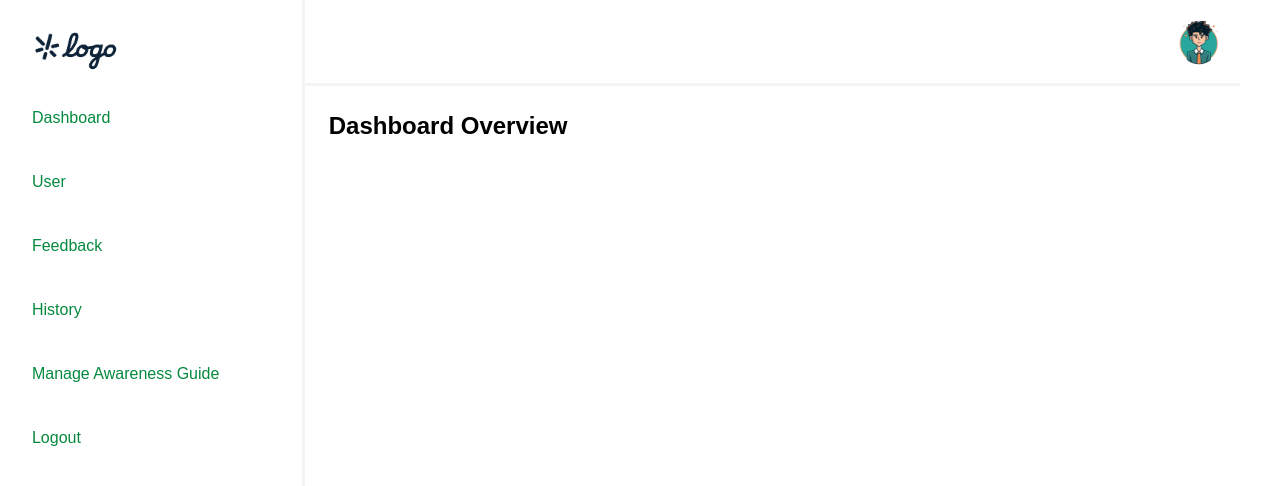
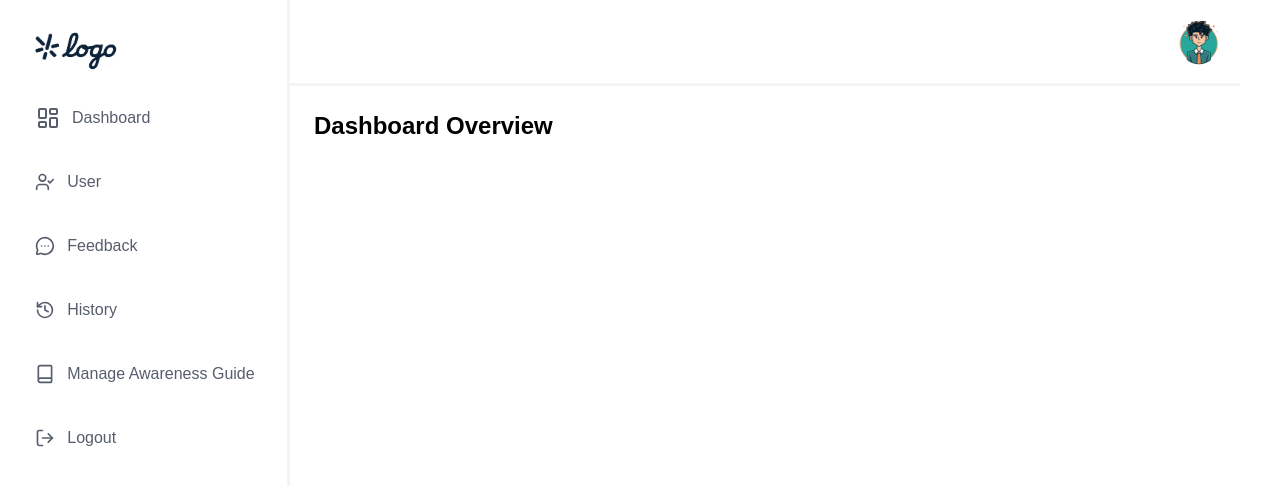
Before and after one commit to MaurenceBudiongan/awarenet-admin-web, a Next.js app: page /homepage in a window 1280 px wide. Shown: the top 486 px of the page. Built offline with nearby package versions, Linux system fonts and the light colour scheme.

Commit message:
added lucide icon on side bar

```diff
--- a/app/homepage/page.tsx
+++ b/app/homepage/page.tsx
@@ -4,7 +4,7 @@ import Image from "next/image";
 const Homepage = () => {
   return (
     <div className="flex h-screen">
-      <nav className="w-96 text-white flex flex-col p-6 space-y-6 border-r-3 border-gray-100">
+      <nav className="w-90 text-white flex flex-col p-6 space-y-6 border-r-3 border-gray-100">
         <Image
           src="/logo.png"
           alt="AwareNet Logo"
@@ -14,38 +14,134 @@ const Homepage = () => {
         />
         <div className="group flex">
           <button className="group-hover:bg-[#05893E] active:bg-[#05893E] w-1 rounded"></button>
-          <button className="py-2 px-1 w-px  rounded text-left text-[#05893E] font-inter font-medium">
+          <svg
+            xmlns="http://www.w3.org/2000/svg"
+            width="24"
+            height="24"
+            viewBox="0 0 24 24"
+            fill="none"
+            stroke="currentColor"
+            strokeWidth="2"
+            strokeLinecap="round"
+            strokeLinejoin="round"
+            className="mt-2 ml-2 mr-2 text-[#565d6d] group-hover:text-[#05893E] gitlucide lucide-layout-dashboard-icon lucide-layout-dashboard"
+          >
+            <rect width="7" height="9" x="3" y="3" rx="1" />
+            <rect width="7" height="5" x="14" y="3" rx="1" />
+            <rect width="7" height="9" x="14" y="12" rx="1" />
+            <rect width="7" height="5" x="3" y="16" rx="1" />
+          </svg>
+          <button className="py-2 px-1 w-px  rounded text-left text-[#565d6d] hover:text-[#05893E] font-inter font-medium">
             Dashboard
           </button>
         </div>
         <div className="group flex">
           <button className="group-hover:bg-[#05893E] w-1 rounded"></button>
-          <button className="py-2 px-1 w-full  rounded text-left text-[#05893E] font-inter font-medium">
+          <svg
+            xmlns="http://www.w3.org/2000/svg"
+            width="24"
+            height="24"
+            viewBox="0 0 24 24"
+            fill="none"
+            stroke="currentColor"
+            strokeWidth="2"
+            strokeLinecap="round"
+            strokeLinejoin="round"
+            className="mt-2 ml-2 mr-2 text-[#565d6d] group-hover:text-[#05893E] lucide lucide-user-check-icon lucide-user-check"
+          >
+            <path d="m16 11 2 2 4-4" />
+            <path d="M16 21v-2a4 4 0 0 0-4-4H6a4 4 0 0 0-4 4v2" />
+            <circle cx="9" cy="7" r="4" />
+          </svg>
+          <button className="py-2 px-1 w-full  rounded text-left text-[#565d6d] hover:text-[#05893E] font-inter font-medium">
             User
           </button>
         </div>
         <div className="group flex">
           <button className="group-hover:bg-[#05893E] w-1 rounded"></button>
-          <button className="py-2 px-1 w-full  rounded text-left text-[#05893E] font-inter font-medium">
+          <svg
+            xmlns="http://www.w3.org/2000/svg"
+            width="24"
+            height="24"
+            viewBox="0 0 24 24"
+            fill="none"
+            stroke="currentColor"
+            strokeWidth="2"
+            strokeLinecap="round"
+            strokeLinejoin="round"
+            className="mt-2 ml-2 mr-2 text-[#565d6d] group-hover:text-[#05893E] lucide lucide-message-circle-more-icon lucide-message-circle-more"
+          >
+            <path d="M2.992 16.342a2 2 0 0 1 .094 1.167l-1.065 3.29a1 1 0 0 0 1.236 1.168l3.413-.998a2 2 0 0 1 1.099.092 10 10 0 1 0-4.777-4.719" />
+            <path d="M8 12h.01" />
+            <path d="M12 12h.01" />
+            <path d="M16 12h.01" />
+          </svg>
+          <button className="py-2 px-1 w-full  rounded text-left text-[#565d6d] hover:text-[#05893E] font-inter font-medium">
             Feedback
           </button>
         </div>
         <div className="group flex">
           <button className="group-hover:bg-[#05893E] w-1 rounded"></button>
-          <button className="py-2 px-1 w-full  rounded text-left text-[#05893E] font-inter font-medium">
+          <svg
+            xmlns="http://www.w3.org/2000/svg"
+            width="24"
+            height="24"
+            viewBox="0 0 24 24"
+            fill="none"
+            stroke="currentColor"
+            strokeWidth="2"
+            strokeLinecap="round"
+            strokeLinejoin="round"
+            className="mt-2 ml-2 mr-2 text-[#565d6d] group-hover:text-[#05893E] lucide lucide-history-icon lucide-history"
+          >
+            <path d="M3 12a9 9 0 1 0 9-9 9.75 9.75 0 0 0-6.74 2.74L3 8" />
+            <path d="M3 3v5h5" />
+            <path d="M12 7v5l4 2" />
+          </svg>
+          <button className="py-2 px-1 w-full  rounded text-left text-[#565d6d] hover:text-[#05893E] font-inter font-medium">
             History
           </button>
         </div>
         <div className="group flex">
           <button className="group-hover:bg-[#05893E] w-1 rounded"></button>
-          <button className="py-2 px-1 w-full  rounded text-left text-[#05893E] font-inter font-medium">
+          <svg
+            xmlns="http://www.w3.org/2000/svg"
+            width="24"
+            height="24"
+            viewBox="0 0 24 24"
+            fill="none"
+            stroke="currentColor"
+            strokeWidth="2"
+            strokeLinecap="round"
+            strokeLinejoin="round"
+            className="mt-2 ml-2 mr-2 text-[#565d6d] group-hover:text-[#05893E] lucide lucide-book-icon lucide-book"
+          >
+            <path d="M4 19.5v-15A2.5 2.5 0 0 1 6.5 2H19a1 1 0 0 1 1 1v18a1 1 0 0 1-1 1H6.5a1 1 0 0 1 0-5H20" />
+          </svg>
+          <button className="py-2 px-1 w-full  rounded text-left text-[#565d6d] hover:text-[#05893E] font-inter font-medium">
             Manage Awareness Guide
           </button>
         </div>
 
         <div className="group flex">
           <button className="group-hover:bg-[#05893E] w-1 rounded"></button>
-          <button className="py-2 px-1 w-full  rounded text-left text-[#05893E] font-inter font-medium">
+          <svg
+            xmlns="http://www.w3.org/2000/svg"
+            width="24"
+            height="24"
+            viewBox="0 0 24 24"
+            fill="none"
+            stroke="currentColor"
+            strokeWidth="2"
+            strokeLinecap="round"
+            strokeLinejoin="round"
+            className="mt-2 ml-2 mr-2 text-[#565d6d] group-hover:text-[#05893E] lucide lucide-log-out-icon lucide-log-out"
+          >
+            <path d="m16 17 5-5-5-5" />
+            <path d="M21 12H9" />
+            <path d="M9 21H5a2 2 0 0 1-2-2V5a2 2 0 0 1 2-2h4" />
+          </svg>
+          <button className="py-2 px-1 w-full  rounded text-left text-[#565d6d] hover:text-[#05893E] font-inter font-medium">
             Logout
           </button>
         </div>
```
Also changed, not shown: package.json (+6 -6 lines).
